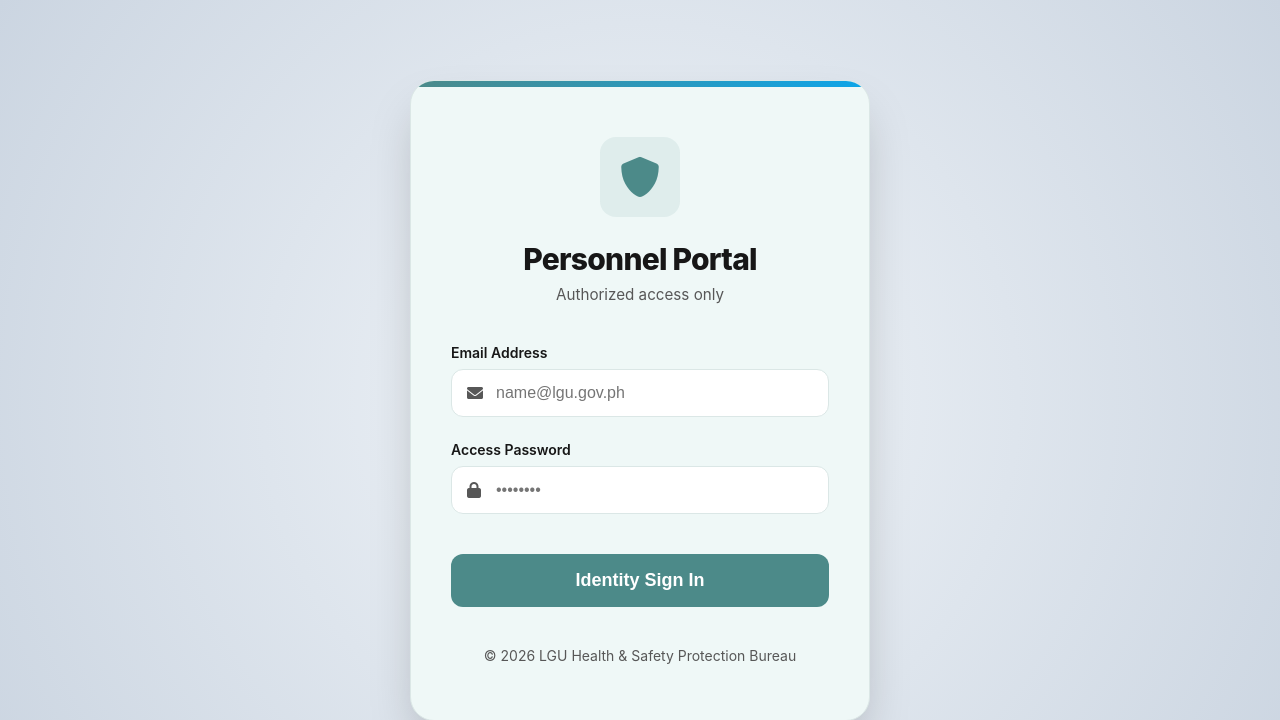
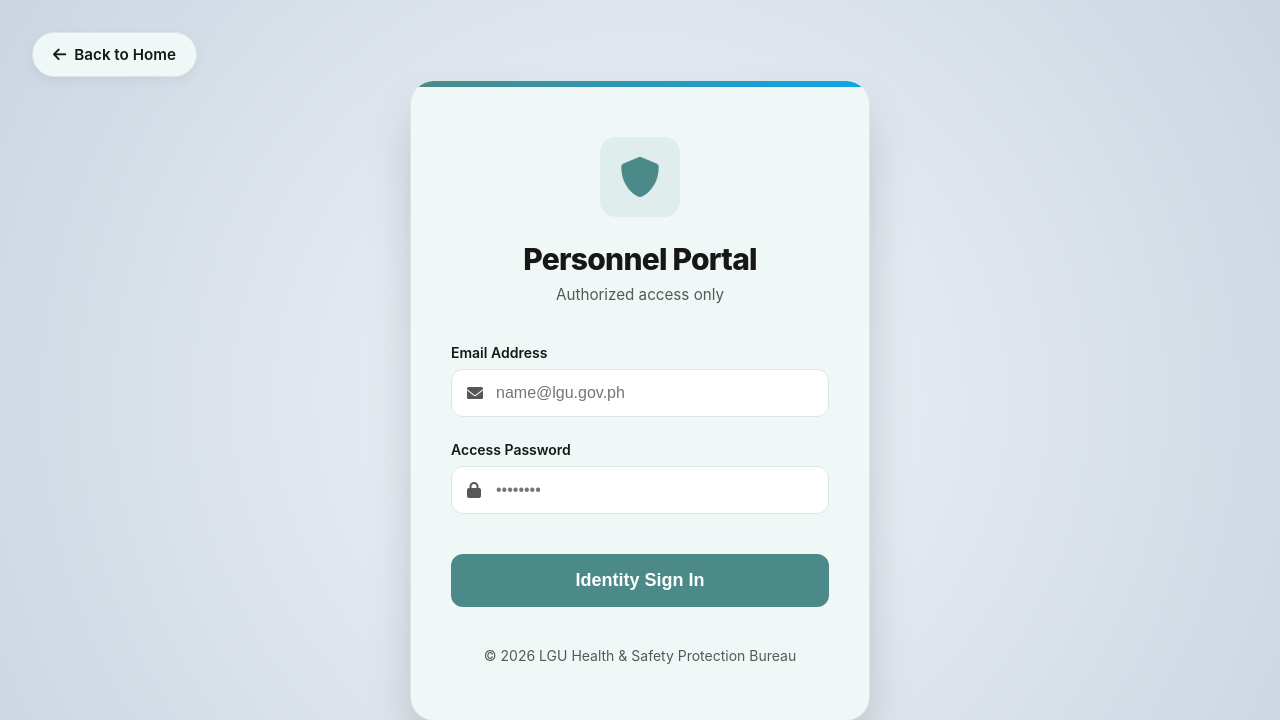
Before and after one commit to Jangwick/Healthandsafety, a PHP site: page /login in a window 1280 px wide. Shown: the top 720 px of the page. Run offline with PHP 8.4, Linux system fonts and the light colour scheme; some libraries are stand-ins or nearby versions.

Commit message:
UI: Add floating back button to personnel portal and clean up redundant code.

```diff
--- a/views/pages/login.php
+++ b/views/pages/login.php
@@ -161,9 +161,40 @@
             color: var(--text-secondary-1);
             font-size: 0.875rem;
         }
+
+        .back-to-home {
+            position: fixed;
+            top: 2rem;
+            left: 2rem;
+            display: flex;
+            align-items: center;
+            gap: 0.5rem;
+            color: var(--text-color-1);
+            text-decoration: none;
+            font-weight: 600;
+            font-size: 0.95rem;
+            padding: 0.75rem 1.25rem;
+            background: var(--card-bg-1);
+            border-radius: 50px;
+            box-shadow: 0 4px 12px rgba(0, 0, 0, 0.05);
+            border: 1px solid var(--border-color-1);
+            transition: all 0.3s ease;
+            z-index: 1001;
+        }
+
+        .back-to-home:hover {
+            transform: translateX(-5px);
+            color: var(--primary-color-1);
+            box-shadow: 0 8px 20px rgba(0, 0, 0, 0.1);
+        }
     </style>
 </head>
 <body>
+    <a href="/" class="back-to-home">
+        <i class="fas fa-arrow-left"></i>
+        <span>Back to Home</span>
+    </a>
+
     <div class="login-card">
         <div class="login-header">
             <div class="logo-box">
@@ -208,51 +239,3 @@
     </div>
 </body>
 </html>
-<?php exit; ?>        </div>
-
-        <?php
-        if (session_status() === PHP_SESSION_NONE) session_start();
-        if (isset($_SESSION['error'])):
-        ?>
-            <div style="background: #fee2e2; color: #dc2626; padding: 1rem; border-radius: 0.5rem; margin-bottom: 1.5rem; font-size: 0.875rem; text-align: center; border: 1px solid #fecaca;">
-                <?= $_SESSION['error']; unset($_SESSION['error']); ?>
-            </div>
-        <?php endif; ?>
-
-        <form action="/login" method="POST">
-            <div class="form-group">
-                <label for="email" class="form-label">Email Address</label>
-                <div class="input-wrapper">
-                    <i class="fas fa-envelope"></i>
-                    <input type="email" id="email" name="email" class="form-control"
-                           required placeholder="admin@lgu.gov.ph" autofocus>
-                </div>
-            </div>
-
-            <div class="form-group">
-                <label for="password" class="form-label">Password</label>
-                <div class="input-wrapper">
-                    <i class="fas fa-lock"></i>
-                    <input type="password" id="password" name="password" class="form-control"
-                           required placeholder="••••••••">
-                </div>
-            </div>
-
-            <div style="display: flex; justify-content: space-between; align-items: center; margin-bottom: 1.5rem;">
-                <label style="display: flex; align-items: center; gap: 0.5rem; font-size: 0.875rem; color: var(--text-secondary-1); cursor: pointer;">
-                    <input type="checkbox" style="width: 1rem; height: 1rem; cursor: pointer;"> Remember me
-                </label>
-                <a href="#" style="font-size: 0.875rem; color: var(--primary-color-1); text-decoration: none; font-weight: 600;">Forgot Password?</a>
-            </div>
-
-            <button type="submit" class="btn btn-primary btn-login">
-                Sign In <i class="fas fa-arrow-right" style="margin-left: 0.5rem;"></i>
-            </button>
-        </form>
-
-        <div class="login-footer">
-            <p>Local Government Unit - Health & Safety Dept</p>
-        </div>
-    </div>
-</body>
-</html>
```
